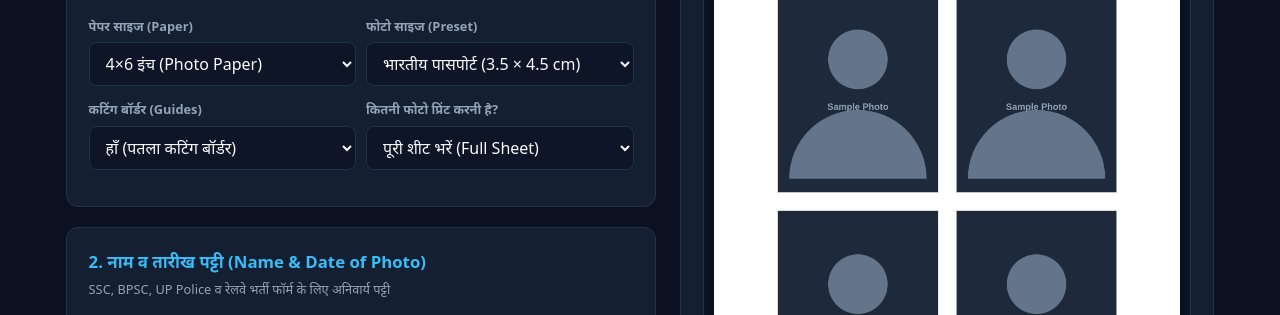
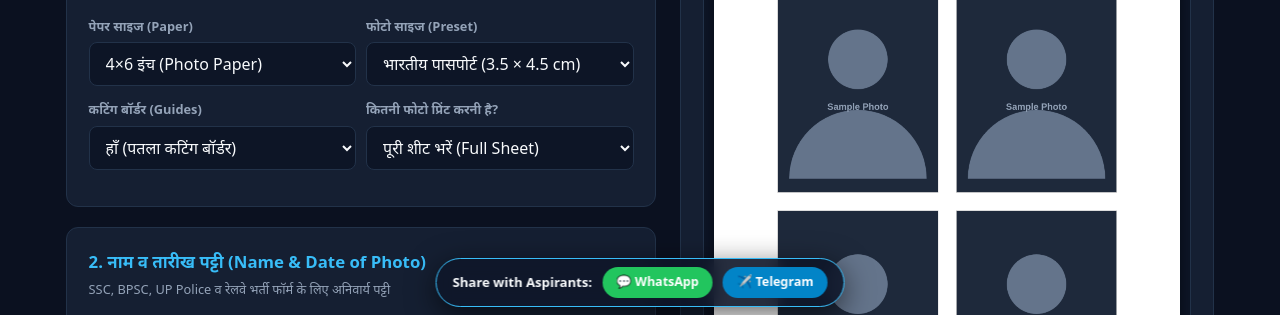
Before and after one commit to unknownuniversem-blip/passport-photo-grid, a plain HTML site: page index.html in a window 1280 px wide. Shown: the part 477-792 px from the top of the page. Drawn offline with Linux system fonts and the light colour scheme.

Commit message:
Add floating viral WhatsApp & Telegram share bar

```diff
--- a/index.html
+++ b/index.html
@@ -755,5 +755,17 @@
       link.click();
     }
   </script>
-<script src="https://unknownuniversem-blip.github.io/network.js" defer></script></body>
+<script src="https://unknownuniversem-blip.github.io/network.js" defer></script>
+<!-- Viral Social Share Bar -->
+<div id="viral-share-bar" style="position:fixed; bottom:16px; left:50%; transform:translateX(-50%); z-index:99999; display:flex; gap:10px; background:#0f172ae6; backdrop-filter:blur(8px); border:1px solid #38bdf8; padding:8px 16px; border-radius:50px; box-shadow:0 8px 30px rgba(0,0,0,0.6); align-items:center;">
+  <span style="color:#f8fafc; font-size:0.82rem; font-weight:700; white-space:nowrap;">Share with Aspirants:</span>
+  <a href="https://api.whatsapp.com/send?text=%F0%9F%94%A5%2022%2B%20Free%20Daily%20Digital%20Utility%20Tools%20%28Photo%20Resizer%2C%20Speed%20Math%2C%20Typing%2C%20GST%20%26%20Forms%29%3A%20https%3A//unknownuniversem-blip.github.io/" target="_blank" style="background:#22c55e; color:#fff; text-decoration:none; padding:6px 14px; border-radius:30px; font-size:0.78rem; font-weight:800; display:flex; align-items:center; gap:5px;">
+    💬 WhatsApp
+  </a>
+  <a href="https://t.me/share/url?url=https%3A//unknownuniversem-blip.github.io/passport-photo-grid/&text=%F0%9F%94%A5%2022%2B%20Free%20Daily%20Digital%20Utility%20Tools%20%28Photo%20Resizer%2C%20Speed%20Math%2C%20Typing%2C%20GST%20%26%20Forms%29%3A%20https%3A//unknownuniversem-blip.github.io/" target="_blank" style="background:#0284c7; color:#fff; text-decoration:none; padding:6px 14px; border-radius:30px; font-size:0.78rem; font-weight:800; display:flex; align-items:center; gap:5px;">
+    ✈️ Telegram
+  </a>
+</div>
+
+</body>
 </html>
```
